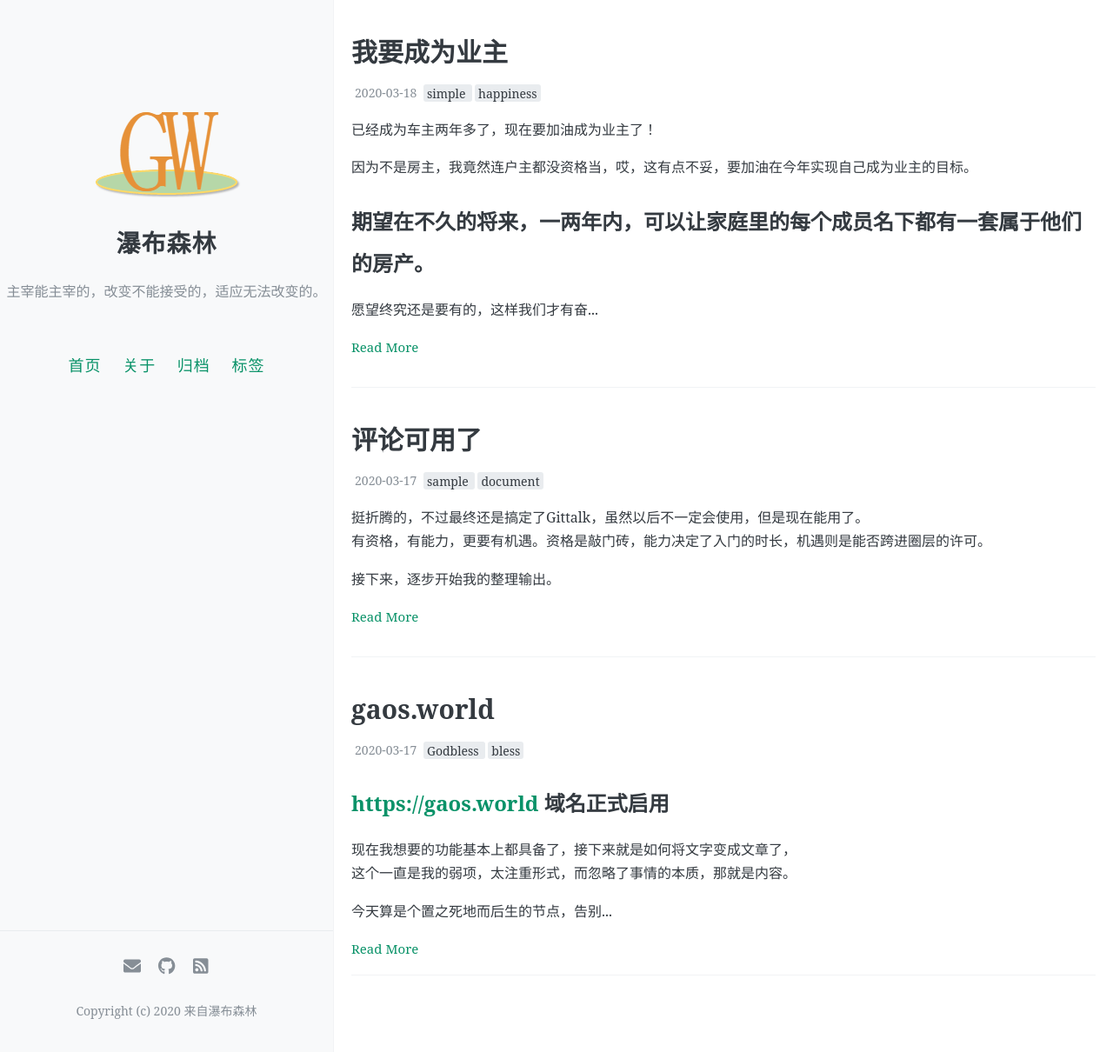
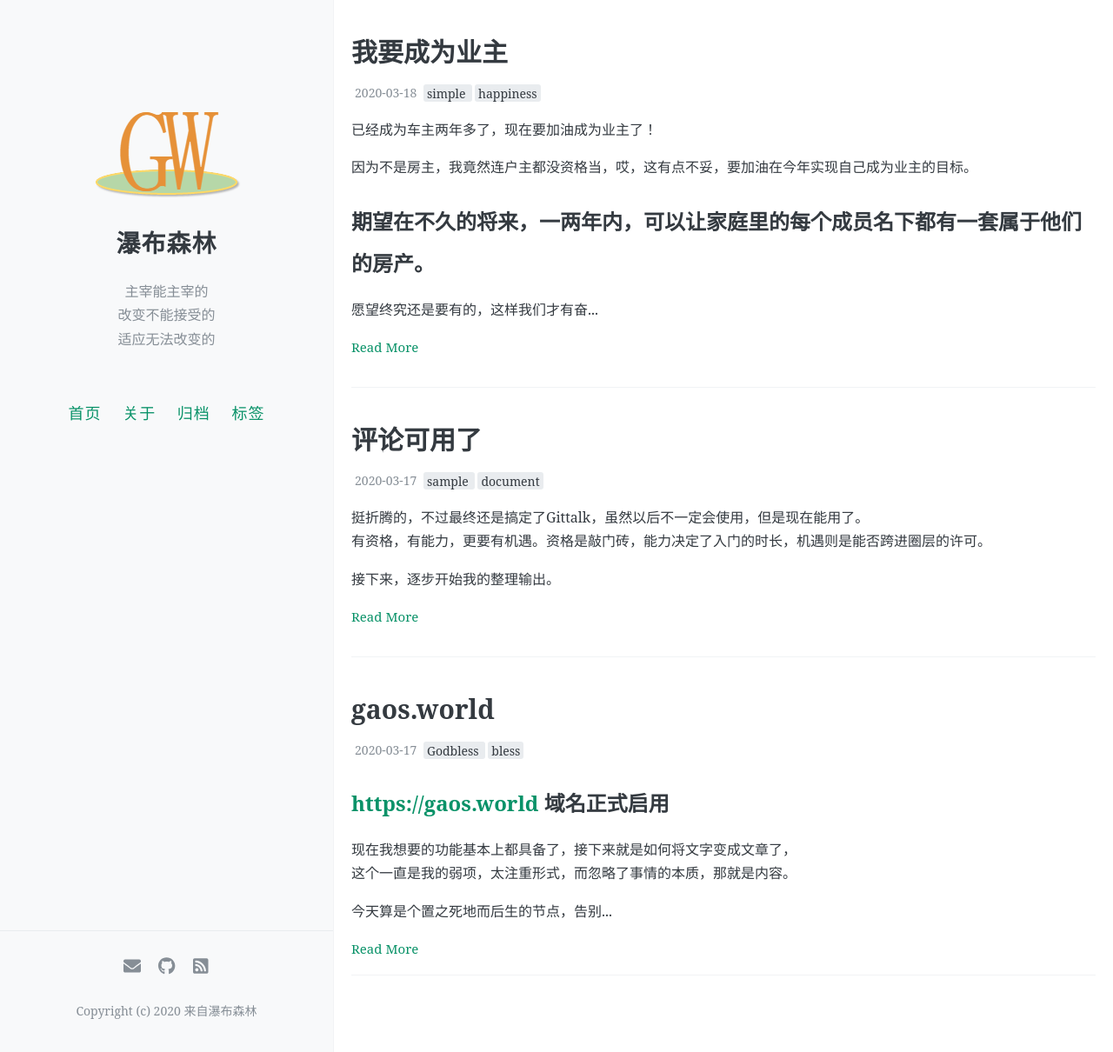
Before and after one commit to jordongao/jordongao.github.io, a Jekyll site: the page built from index.html, in a window 1280 px wide and 1210 px high. Shown: the whole window at 87% size. Built offline with Jekyll 4.4.1, drawn with Linux system fonts in a browser that asks for light colours; the list of posts is cut into pages by our own code; comment, search, counter and statistics services are not loaded.

```diff
--- a/_config.yml
+++ b/_config.yml
@@ -8,7 +8,7 @@
 
 # 描述/签名
 name: 瀑布森林
-description: 主宰能主宰的，改变不能接受的，适应无法改变的。
+description: 主宰能主宰的<br>改变不能接受的<br>适应无法改变的
 
 # 输入你的网站域名（如果你没有添加自己的域名，而是直接用GitHub pages分配的域名的话可以省略）
 url: https://www.gaos.world
```
